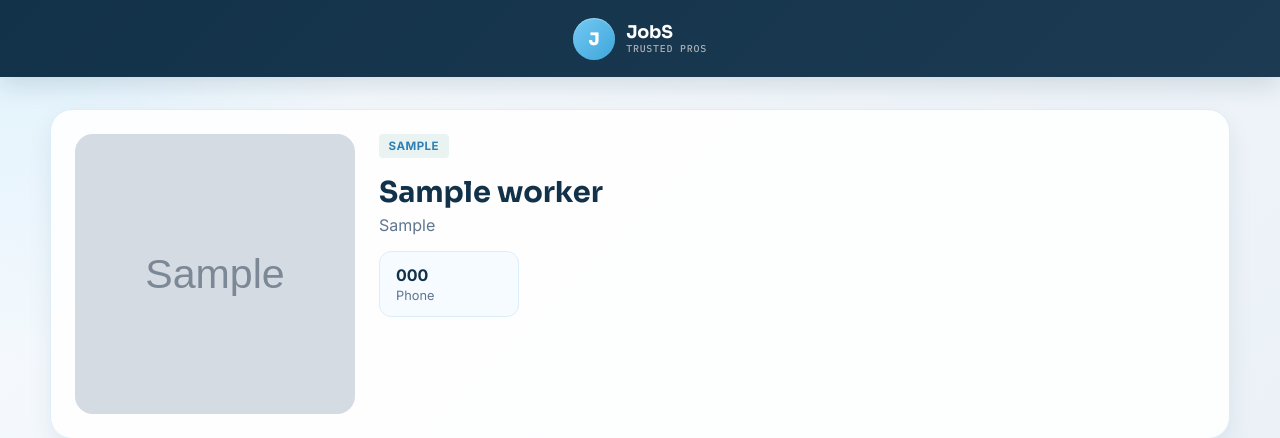
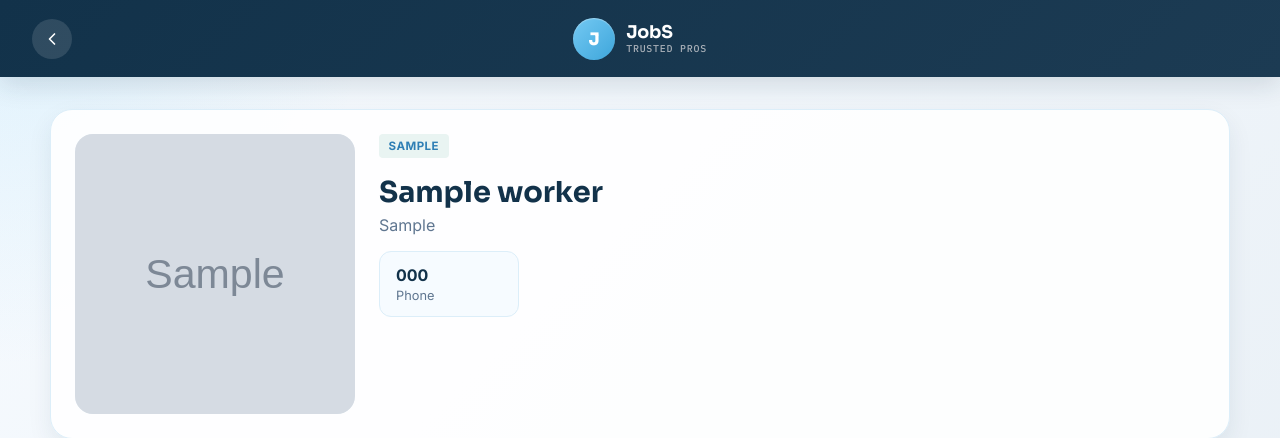
Before and after one commit to deonjoys/jobs-app, a Flask app: page /worker/1 in a window 1280 px wide. Shown: the top 438 px of the page. Run offline with Flask 3, Linux system fonts and the light colour scheme; tables that the repository leaves empty hold one stand-in row (values such as "Sample post"); grey boxes marked "Sample" are stand-in pictures.

Commit message:
back button

```diff
--- a/static/style.css
+++ b/static/style.css
@@ -75,6 +75,27 @@ header.site-head {
   text-decoration: none;
   color: #fff;
   justify-self: center;
+}
+
+.back-arrow {
+  display: inline-flex;
+  align-items: center;
+  justify-content: center;
+  width: 40px;
+  height: 40px;
+  border-radius: 50%;
+  color: #fff;
+  background: rgba(255,255,255,0.12);
+  text-decoration: none;
+}
+
+.back-arrow:hover {
+  background: rgba(255,255,255,0.2);
+}
+
+.back-arrow svg {
+  width: 20px;
+  height: 20px;
 }
 
 .brand-mark {
--- a/templates/index.html
+++ b/templates/index.html
@@ -71,9 +71,6 @@
       <div class="pro-body">
         <span class="trade-badge">{{ worker.trade }}</span>
         <h3>{{ worker.name }}</h3>
-        <div class="pro-meta">
-          <span><strong>{{ worker.experience_years }}</strong> yrs experience</span>
-        </div>
 
         {% if worker.portfolio_images %}
         <div class="portfolio-strip">
--- a/templates/worker_profile.html
+++ b/templates/worker_profile.html
@@ -8,7 +8,11 @@
 </head>
 <body>
   <header class="site-head">
-    <div class="header-spacer"></div>
+    <a href="/" class="back-arrow" aria-label="Go back">
+      <svg viewBox="0 0 24 24" fill="none" stroke="currentColor" stroke-width="2" stroke-linecap="round" stroke-linejoin="round">
+        <path d="M15 18l-6-6 6-6"></path>
+      </svg>
+    </a>
     <a href="/" class="brand-link" aria-label="Go to the homepage">
       <span class="brand-mark">J</span>
       <span class="brand-copy">
```
